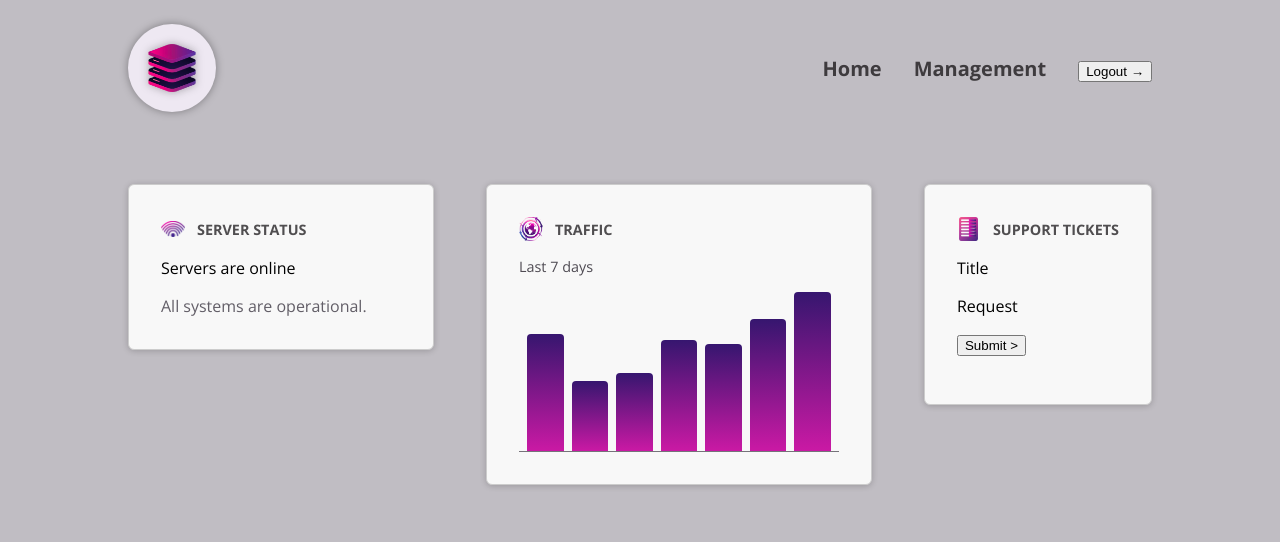
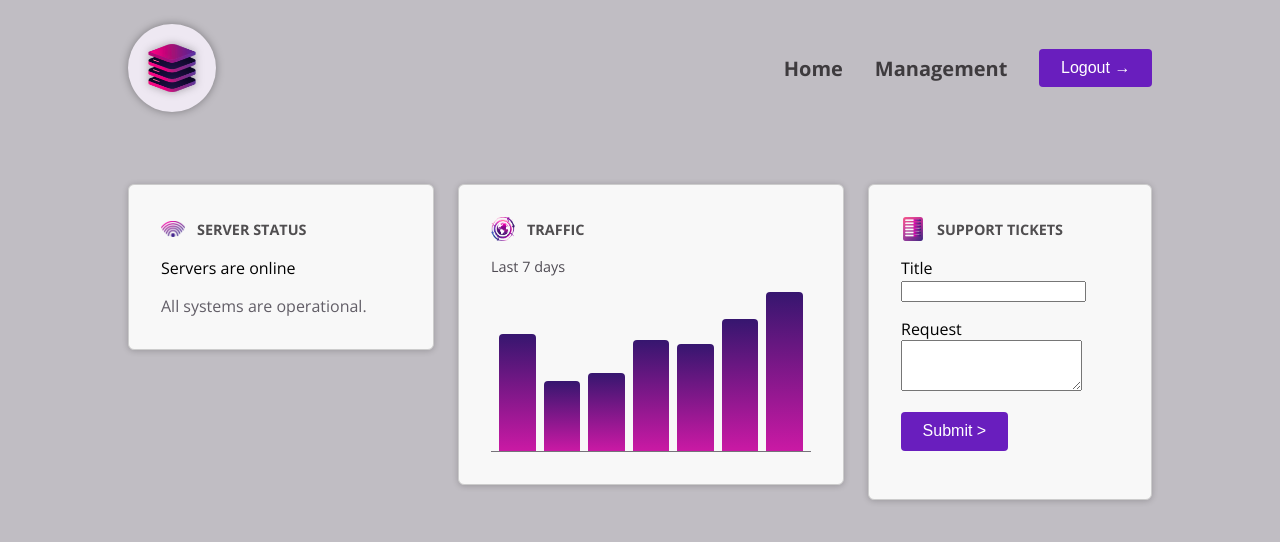
Before and after one commit to Aym2023/06-cmp-deep-dive, an Angular app: page / in a window 1280 px wide. Shown: the top 542 px of the page. Built offline with nearby package versions, Linux system fonts and the light colour scheme.

Commit message:
modyfied

```diff
--- a/src/app/dashboard/tickets/new-ticket/new-ticket.component.html
+++ b/src/app/dashboard/tickets/new-ticket/new-ticket.component.html
@@ -1,6 +1,6 @@
 <form>
     <app-control label='Title'>
-        <input name='title' id='title'/>
+        <input name='title' id='title' />
     </app-control>
 
     <app-control label='Request'>
@@ -10,7 +10,7 @@
     <p>
       <button appComponent>
         Submit
-        <span ngProjectas="'icon">></span>
+        <span ngProjectas="icon"> > </span>
       </button>
     </p>
 </form>
--- a/src/app/dashboard/tickets/tickets.component.html
+++ b/src/app/dashboard/tickets/tickets.component.html
@@ -1,3 +1,3 @@
-   <div id="status">
+   <div id="new-ticket">
     <app-new-ticket/>
   </div>
--- a/src/app/shared/button/button.component.css
+++ b/src/app/shared/button/button.component.css
@@ -1,4 +1,4 @@
-button {
+:host{
     display: inline-block;
     padding: 0.65rem 1.35rem;
     border-radius: 0.25rem;
@@ -10,7 +10,7 @@ button {
     border: none;
   }
 
-  button:hover {
+  :host:hover {
     background-color: #551b98;
   }
 
--- a/src/app/shared/control/control.component.html
+++ b/src/app/shared/control/control.component.html
@@ -1,5 +1,6 @@
 <p>
     <label>
-        {{ label()}}
+        {{ label() }}
     </label>
+    <ng-content  select="input, textarea" />
 </p>
--- a/src/app/shared/control/control.component.ts
+++ b/src/app/shared/control/control.component.ts
@@ -1,11 +1,12 @@
-import { Component, input } from '@angular/core';
+import { Component, input, ViewEncapsulation } from '@angular/core';
 
 @Component({
   selector: 'app-control',
   standalone: true,
   imports: [],
   templateUrl: './control.component.html',
-  styleUrl: './control.component.css'
+  styleUrl: './control.component.css',
+  encapsulation: ViewEncapsulation.None,
 })
 export class ControlComponent {
 label = input.required<string>();
```
